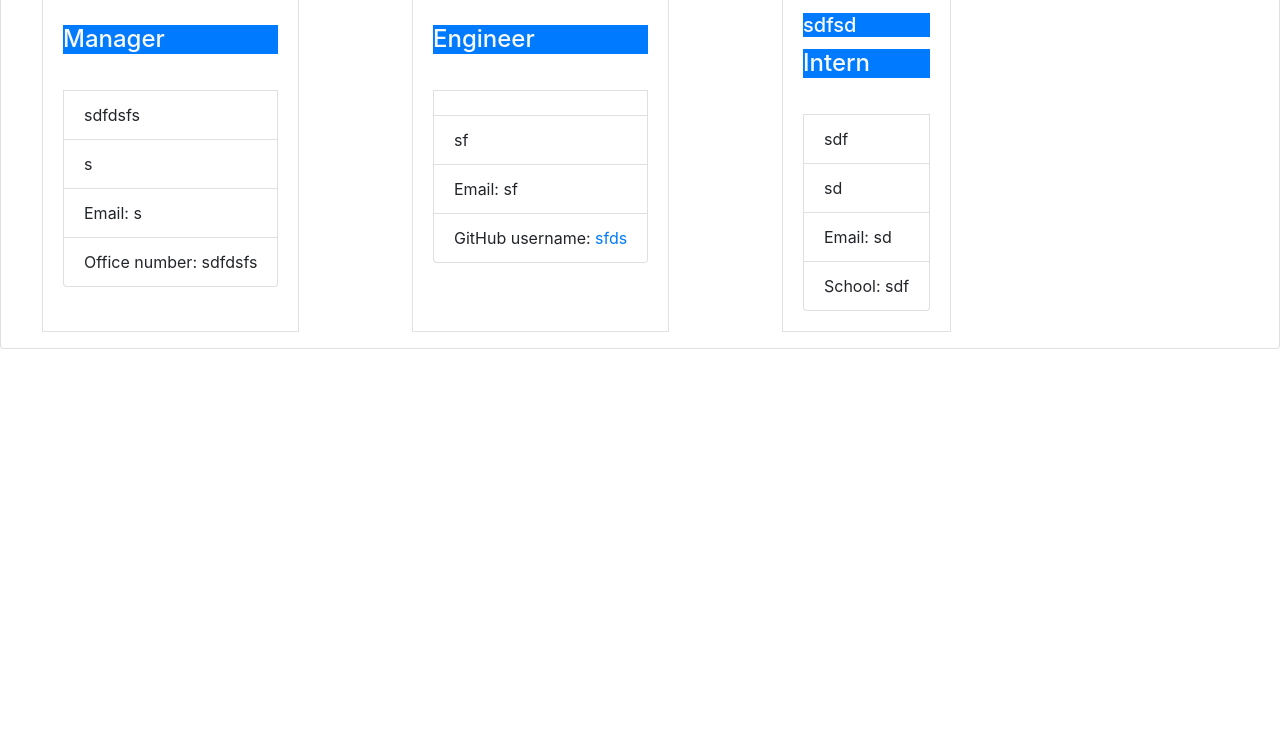
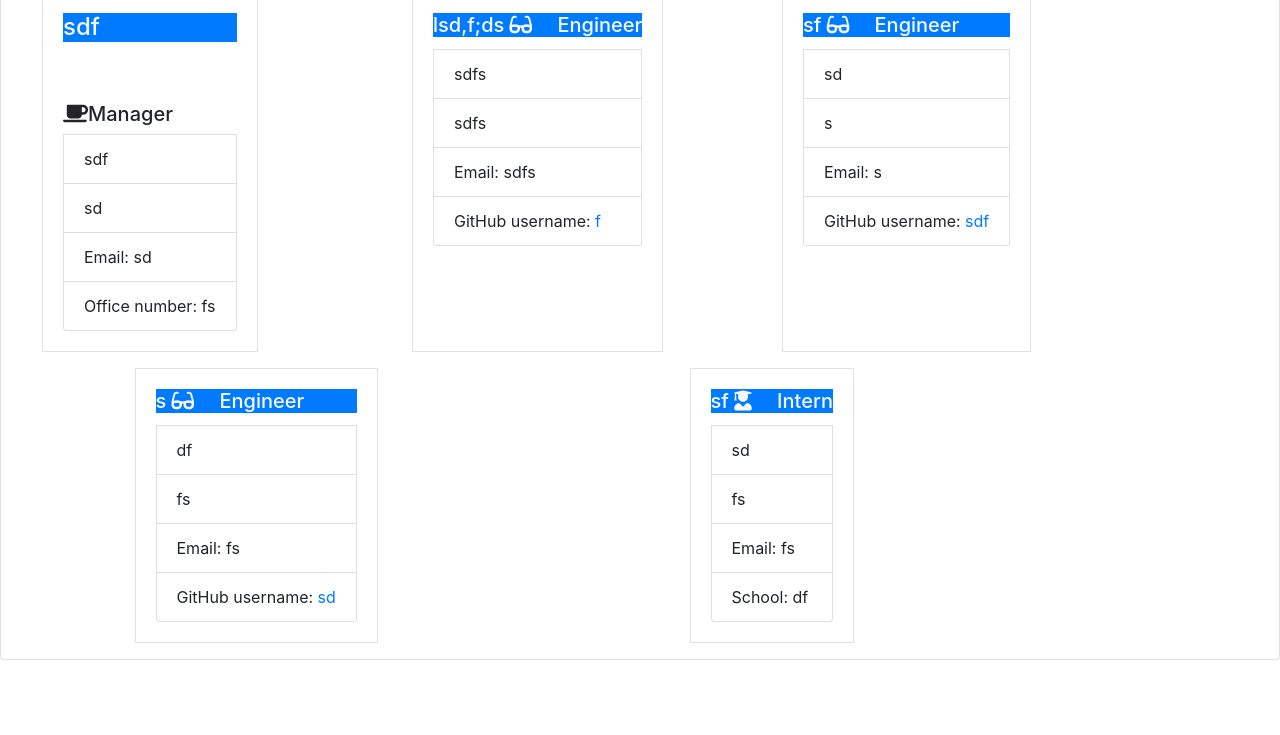
Before and after one commit to RLAQUEA/team-profile-generator, a website: page index.html in a window 1280 px wide. Shown: the part 65-800 px from the top of the page. Drawn offline with nearby package versions, Linux system fonts and the light colour scheme.

Commit message:
added more styling, fixed icons

```diff
--- a/index.html
+++ b/index.html
@@ -4,6 +4,7 @@
   <meta charset="UTF-8">
   <meta http-equiv="X-UA-Compatible" content="ie=edge">
   <link rel="stylesheet" href="https://maxcdn.bootstrapcdn.com/bootstrap/4.0.0/css/bootstrap.min.css">
+  <link rel="stylesheet" href="https://use.fontawesome.com/releases/v5.7.0/css/all.css">
   <title>Team Profile Generator</title>
   </head>
   <body>
@@ -14,44 +15,67 @@
     <div class="mx-auto card-group border-dark mb-3" style="width: 18rem;">
     <span class="border">
     <div class="card-body">
-      <h5 class="card-title text-light bg-primary"></h5>
-      <h4 class="card-title text-light bg-primary">Manager</h4>
-      <span style="font-size: 1em; margin-right:1em;">
-<i class="fas fa-coffee"></i>
+      <h4 class="card-title text-light bg-primary">sdf</h4><br><br>
+      <h5><span style="font-size: 1em; margin-right:1em;">
+<i class="fas fa-coffee"></i>Manager</h5>
 </span>
-      <p class="list-group-item">sdfdsfs</p>
-      <p class="list-group-item">s</p>
-      <p class="list-group-item">Email: s</p>
-      <p class="list-group-item">Office number: sdfdsfs</p>
+      <p class="list-group-item">sdf</p>
+      <p class="list-group-item">sd</p>
+      <p class="list-group-item">Email: sd</p>
+      <p class="list-group-item">Office number: fs</p>
   </ul>
   </div>
  </span>
-  </div><div class=" mx-auto card-group border-dark mb-3" style="width: 18rem;">
+  </div><div class=" mx-auto card-group border-dark mb-3" style="width: 18rem;"><br><br>
     <span class="border">
     <div class="card-body">
-      <h5 class="card-title text-light bg-primary"></h5>
-      <h4 class="card-title text-light bg-primary">Engineer </h4>
+      <h5 class="card-title text-light bg-primary">lsd,f;ds
       <span style="font-size: 1em; margin-right:1em;">
       <i class="fas fa-glasses"></i>
-    </span>
-      <p class="list-group-item"></p>
-      <p class="list-group-item">sf</p>
-      <p class="list-group-item">Email: sf</p>
-      <p class="list-group-item">GitHub username: <a href=“https://github.com/sfds">sfds</a></p>
+    </span>Engineer</h5>
+      <p class="list-group-item">sdfs</p>
+      <p class="list-group-item">sdfs</p>
+      <p class="list-group-item">Email: sdfs</p>
+      <p class="list-group-item">GitHub username: <a href=“https://github.com/f">f</a></p>
     </div>
     </span>
-  </div><div class=" mx-auto card-group border-dark mb-3" style="width: 18rem;">
+  </div><div class=" mx-auto card-group border-dark mb-3" style="width: 18rem;"><br><br>
     <span class="border">
     <div class="card-body">
-      <h5 class="card-title text-light bg-primary">sdfsd</h5>
-      <h4 class="card-title text-light bg-primary">Intern</h4>
+      <h5 class="card-title text-light bg-primary">sf
+      <span style="font-size: 1em; margin-right:1em;">
+      <i class="fas fa-glasses"></i>
+    </span>Engineer</h5>
+      <p class="list-group-item">sd</p>
+      <p class="list-group-item">s</p>
+      <p class="list-group-item">Email: s</p>
+      <p class="list-group-item">GitHub username: <a href=“https://github.com/sdf">sdf</a></p>
+    </div>
+    </span>
+  </div><div class=" mx-auto card-group border-dark mb-3" style="width: 18rem;"><br><br>
+    <span class="border">
+    <div class="card-body">
+      <h5 class="card-title text-light bg-primary">s
+      <span style="font-size: 1em; margin-right:1em;">
+      <i class="fas fa-glasses"></i>
+    </span>Engineer</h5>
+      <p class="list-group-item">df</p>
+      <p class="list-group-item">fs</p>
+      <p class="list-group-item">Email: fs</p>
+      <p class="list-group-item">GitHub username: <a href=“https://github.com/sd">sd</a></p>
+    </div>
+    </span>
+  </div><div class=" mx-auto card-group border-dark mb-3" style="width: 18rem;"><br><br>
+    <span class="border">
+    <div class="card-body">
+      <h5 class="card-title text-light bg-primary">sf
       <span style="font-size: 1em; margin-right:1em;">
       <i class="fas fa-user-graduate"></i>
-    </span>
-      <p class="list-group-item">sdf</p>
+    </span>Intern</h5>
       <p class="list-group-item">sd</p>
-      <p class="list-group-item">Email: sd</p>
-      <p class="list-group-item">School: sdf</p>
+      <p class="list-group-item">fs</p>
+      <p class="list-group-item">Email: fs</p>
+      <p class="list-group-item">School: df</p>
     </div>
     </span>
   </div>
--- a/template.js
+++ b/template.js
@@ -5,8 +5,10 @@ const generateHTML = (data) => {
     return `<div class="mx-auto card-group border-dark mb-3" style="width: 18rem;">
     <span class="border">
     <div class="card-body">
-      <h5 class="card-title text-light bg-primary">${data.name}</h5>
-      <h4 class="card-title text-light bg-primary">${data.getRole()}</h4>
+      <h5 class="card-title text-light bg-primary">${data.name}<br>
+      <span style="font-size: 1em; margin-right:1em;">
+<i class="fas fa-coffee"></i>${data.getRole()}</h5>
+</span>
       <p class="list-group-item">${data.id}</p>
       <p class="list-group-item">${data.email}</p>
       <p class="list-group-item">Email: ${data.getEmail()}</p>
@@ -22,8 +24,10 @@ const generateHTML = (data) => {
     return `<div class=" mx-auto card-group border-dark mb-3" style="width: 18rem;">
     <span class="border">
     <div class="card-body">
-      <h5 class="card-title text-light bg-primary">${data.name}</h5>
-      <h4 class="card-title text-light bg-primary">${data.getRole()} </h4>
+      <h5 class="card-title text-light bg-primary">${data.name}<br>
+      <span style="font-size: 1em; margin-right:1em;">
+      <i class="fas fa-glasses"></i>
+    </span>${data.getRole()}</h5>
       <p class="list-group-item">${data.id}</p>
       <p class="list-group-item">${data.email}</p>
       <p class="list-group-item">Email: ${data.getEmail()}</p>
@@ -38,8 +42,10 @@ const generateHTML = (data) => {
     return `<div class=" mx-auto card-group border-dark mb-3" style="width: 18rem;">
     <span class="border">
     <div class="card-body">
-      <h5 class="card-title text-light bg-primary">${data.name}</h5>
-      <h4 class="card-title text-light bg-primary">${data.getRole()}</h4>
+      <h5 class="card-title text-light bg-primary">${data.name}<br>
+      <span style="font-size: 1em; margin-right:1em;">
+      <i class="fas fa-user-graduate"></i>
+    </span>${data.getRole()}</h5>
       <p class="list-group-item">${data.id}</p>
       <p class="list-group-item">${data.email}</p>
       <p class="list-group-item">Email: ${data.getEmail()}</p>
@@ -76,6 +82,7 @@ module.exports = data => {
   <meta charset="UTF-8">
   <meta http-equiv="X-UA-Compatible" content="ie=edge">
   <link rel="stylesheet" href="https://maxcdn.bootstrapcdn.com/bootstrap/4.0.0/css/bootstrap.min.css">
+  <link rel="stylesheet" href="https://use.fontawesome.com/releases/v5.7.0/css/all.css">
   <title>Team Profile Generator</title>
   </head>
   <body>
```
